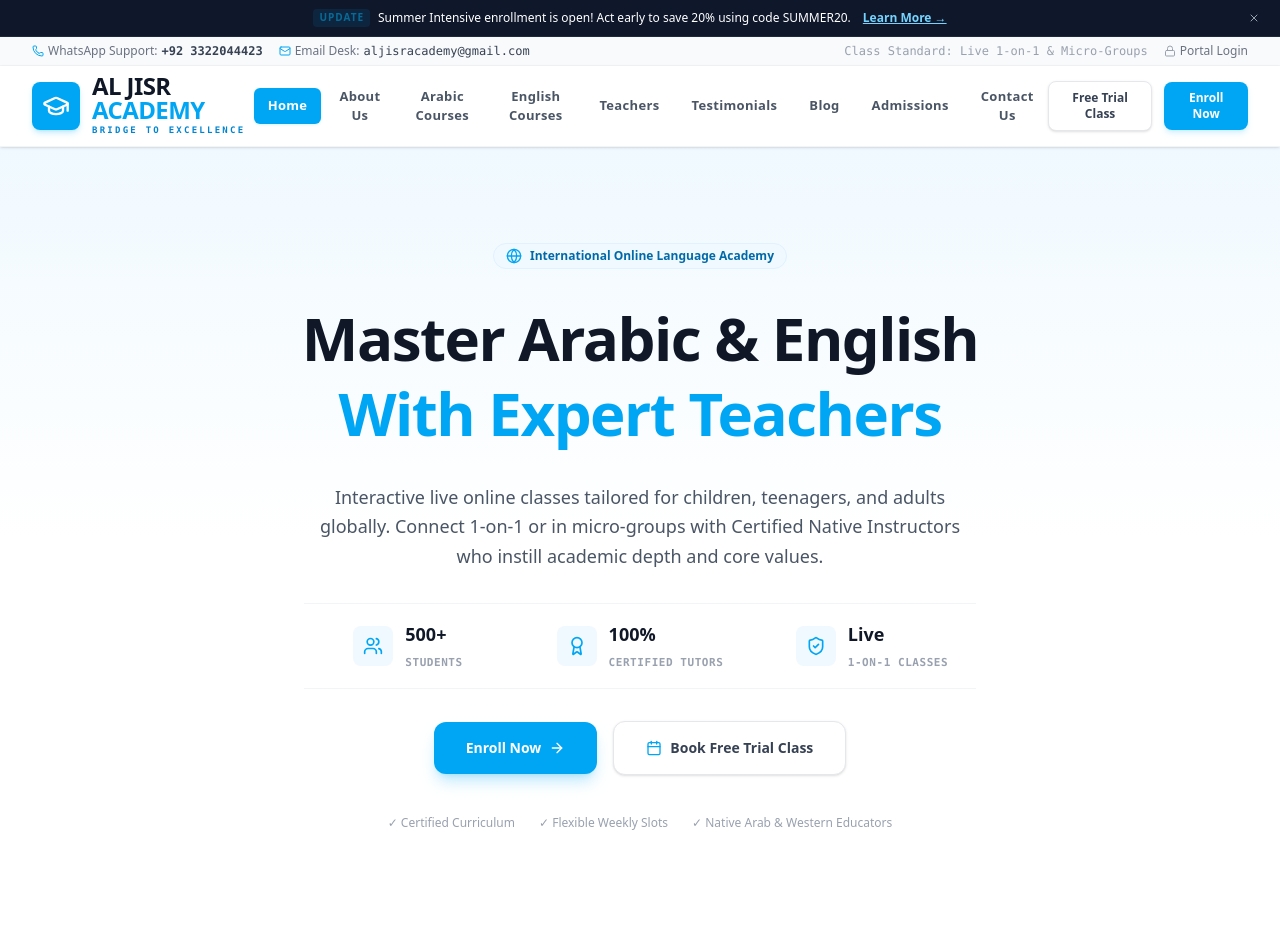
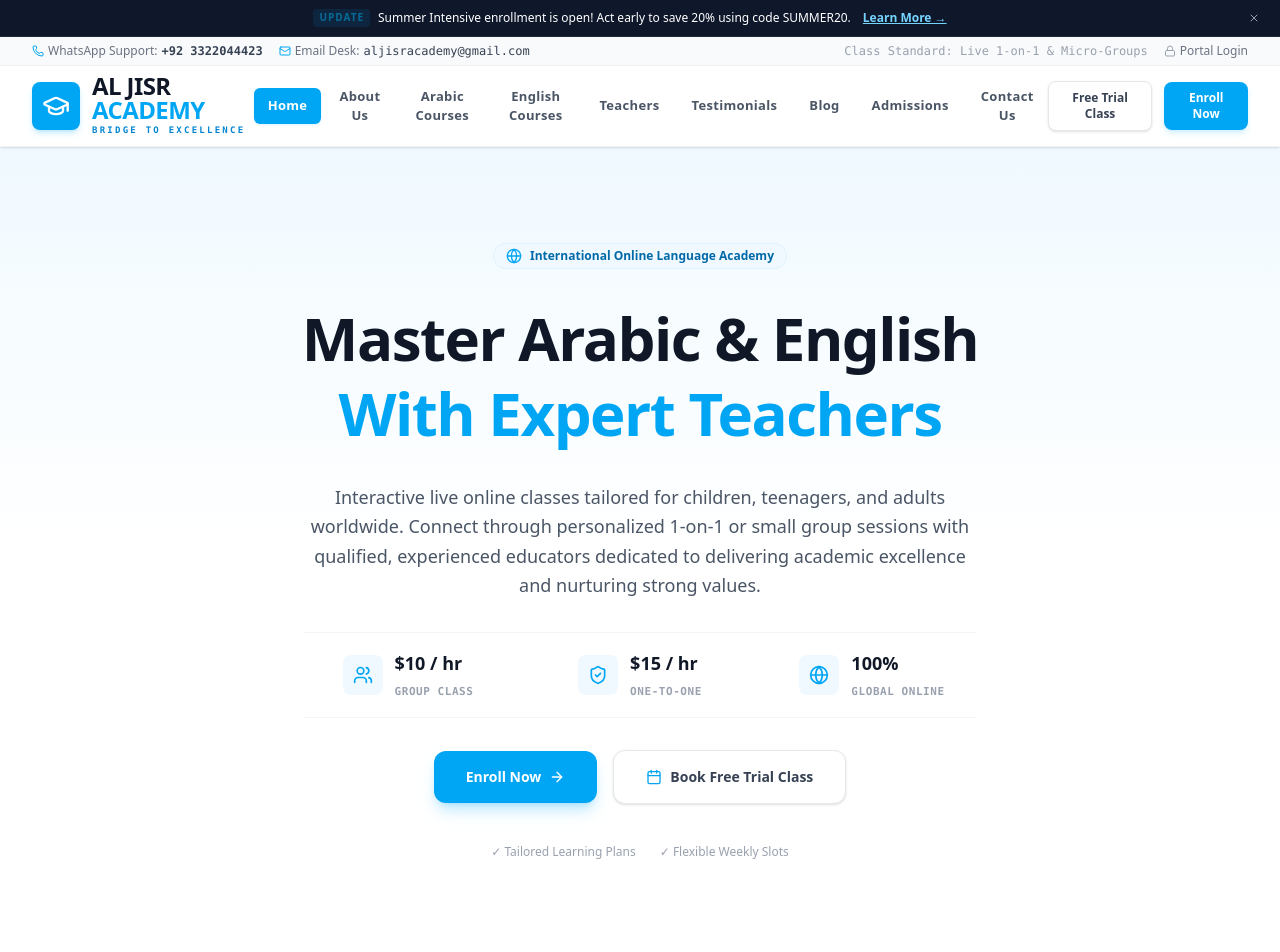
Before and after one commit to muhammmadbinharis2012-ctrl/hostinger-domain-test, a React (Vite) app: page / in a window 1280 px wide. Shown: the top 952 px of the page. Built offline with nearby package versions, Linux system fonts and the light colour scheme.

Commit message:
feat: update course duration, address, and UI
- Update default course duration from 6 to 12 months
- Update academy office address to Karachi, Pakistan
- Revise hero section copy and pricing display
- Streamline course card action UI for better layout

```diff
--- a/src/components/AdminDashboard.tsx
+++ b/src/components/AdminDashboard.tsx
@@ -78,7 +78,7 @@ export default function AdminDashboard({
     category: 'arabic',
     overview: '',
     learningOutcomes: [''],
-    duration: '6 Months',
+    duration: '12 Months',
     level: 'Beginner',
     ageGroup: 'All',
     price: '$65 / month',
@@ -167,7 +167,7 @@ export default function AdminDashboard({
       category: 'arabic',
       overview: '',
       learningOutcomes: [''],
-      duration: '6 Months',
+      duration: '12 Months',
       level: 'Beginner',
       ageGroup: 'All',
       price: '$65 / month',
--- a/src/components/Courses.tsx
+++ b/src/components/Courses.tsx
@@ -235,26 +235,20 @@ export default function Courses({ courses, activeCategory, onNavigateToEnroll }:
                     </div>
                   </div>
 
-                  {/* Pricing and Action Row */}
-                  <div className="flex items-center justify-between bg-gray-50 px-3.5 py-2.5 rounded-xl border border-gray-100">
-                    <div>
-                      <span className="text-[10px] text-gray-400 block uppercase font-mono tracking-wider">Tuition Fees</span>
-                      <span className="text-sm font-extrabold text-sky-600 font-mono">{course.price}</span>
-                    </div>
-                    <div className="flex gap-1.5">
+                  {/* Action Row */}
+                  <div className="flex gap-2 bg-gray-50 px-3 py-2.5 rounded-xl border border-gray-100">
                     <button
                       onClick={() => setModalCourse(course)}
-                        className="px-3 py-1.5 text-[10px] font-bold text-gray-700 border border-gray-200 bg-white hover:bg-gray-50 rounded-lg transition cursor-pointer"
+                      className="flex-1 py-1.5 text-[11px] font-bold text-gray-700 border border-gray-200 bg-white hover:bg-gray-50 rounded-lg transition cursor-pointer"
                     >
                       Outcomes
                     </button>
                     <button
                       onClick={() => onNavigateToEnroll(course.title)}
-                        className="px-3.5 py-1.5 text-[11px] font-bold text-white bg-sky-500 hover:bg-sky-600 rounded-lg transition shadow-sm cursor-pointer"
+                      className="flex-1 py-1.5 text-[11px] font-bold text-white bg-sky-500 hover:bg-sky-600 rounded-lg transition shadow-sm cursor-pointer"
                     >
                       Enroll
                     </button>
-                    </div>
                   </div>
 
                 </div>
@@ -341,15 +335,10 @@ export default function Courses({ courses, activeCategory, onNavigateToEnroll }:
               </div>
 
               {/* Modal Footer actions */}
-              <div className="p-6 bg-gray-50 border-t border-gray-100 flex items-center justify-between">
-                <div>
-                  <span className="text-[10px] text-gray-400 block uppercase font-mono">FLAT MONTHLY RATE</span>
-                  <span className="text-lg font-extrabold text-sky-600 font-mono">{modalCourse.price}</span>
-                </div>
-                <div className="flex gap-2">
+              <div className="p-6 bg-gray-50 border-t border-gray-100 flex items-center justify-end gap-3">
                 <button
                   onClick={() => setModalCourse(null)}
-                    className="px-4 py-2 text-xs font-bold text-gray-500 hover:bg-gray-100 rounded-xl transition"
+                  className="px-4 py-2 text-xs font-bold text-gray-500 hover:bg-gray-100 rounded-xl transition cursor-pointer"
                 >
                   Close
                 </button>
@@ -360,9 +349,8 @@ export default function Courses({ courses, activeCategory, onNavigateToEnroll }:
                   }}
                   className="px-6 py-2.5 bg-sky-500 hover:bg-sky-600 text-white font-bold rounded-xl text-xs transition shadow-md shadow-sky-500/10 cursor-pointer"
                 >
-                    Book Free Trial
+                  Enroll Now
                 </button>
-                </div>
               </div>
 
             </div>
--- a/src/components/Footer.tsx
+++ b/src/components/Footer.tsx
@@ -126,7 +126,7 @@ export default function Footer({ onNavigate, onOpenAdmin }: FooterProps) {
             <ul className="space-y-3 text-xs text-gray-400 font-medium">
               <li className="flex items-start gap-2">
                 <MapPin className="w-4 h-4 text-sky-400 flex-shrink-0" />
-                <span>London Office: High Holborn Road, London, WC1V 7EG, United Kingdom</span>
+                <span>C-341, Sector 1, Ahsanabad, Karachi, Pakistan</span>
               </li>
               <li className="flex items-center gap-2">
                 <Phone className="w-4 h-4 text-sky-400 flex-shrink-0" />
--- a/src/components/Hero.tsx
+++ b/src/components/Hero.tsx
@@ -40,7 +40,7 @@ export default function Hero({ onNavigate }: HeroProps) {
 
             {/* Subheading */}
             <p className="max-w-2xl mx-auto text-base sm:text-lg text-gray-600 leading-relaxed font-sans">
-              Interactive live online classes tailored for children, teenagers, and adults globally. Connect 1-on-1 or in micro-groups with Certified Native Instructors who instill academic depth and core values.
+              Interactive live online classes tailored for children, teenagers, and adults worldwide. Connect through personalized 1-on-1 or small group sessions with qualified, experienced educators dedicated to delivering academic excellence and nurturing strong values.
             </p>
 
             {/* Dynamic Interactive Stats */}
@@ -50,28 +50,28 @@ export default function Hero({ onNavigate }: HeroProps) {
                   <Users className="w-5 h-5" />
                 </div>
                 <div className="text-center sm:text-left">
-                  <span className="block text-lg font-bold text-gray-900">500+</span>
-                  <span className="text-[11px] uppercase tracking-wider text-gray-400 font-semibold font-mono">Students</span>
+                  <span className="block text-lg font-bold text-gray-900">$10 / hr</span>
+                  <span className="text-[11px] uppercase tracking-wider text-gray-400 font-semibold font-mono">Group Class</span>
                 </div>
               </div>
 
               <div className="flex flex-col sm:flex-row items-center justify-center gap-3">
                 <div className="p-2.5 bg-sky-50 rounded-lg text-sky-500">
-                  <Award className="w-5 h-5" />
+                  <ShieldCheck className="w-5 h-5" />
                 </div>
                 <div className="text-center sm:text-left">
-                  <span className="block text-lg font-bold text-gray-900">100%</span>
-                  <span className="text-[11px] uppercase tracking-wider text-gray-400 font-semibold font-mono">Certified Tutors</span>
+                  <span className="block text-lg font-bold text-gray-900">$15 / hr</span>
+                  <span className="text-[11px] uppercase tracking-wider text-gray-400 font-semibold font-mono">One-to-One</span>
                 </div>
               </div>
 
               <div className="col-span-2 sm:col-span-1 flex flex-col sm:flex-row items-center justify-center gap-3">
                 <div className="p-2.5 bg-sky-50 rounded-lg text-sky-500">
-                  <ShieldCheck className="w-5 h-5" />
+                  <Globe className="w-5 h-5" />
                 </div>
                 <div className="text-center sm:text-left">
-                  <span className="block text-lg font-bold text-gray-900">Live</span>
-                  <span className="text-[11px] uppercase tracking-wider text-gray-400 font-semibold font-mono">1-on-1 Classes</span>
+                  <span className="block text-lg font-bold text-gray-900">100%</span>
+                  <span className="text-[11px] uppercase tracking-wider text-gray-400 font-semibold font-mono">Global Online</span>
                 </div>
               </div>
             </div>
@@ -98,9 +98,8 @@ export default function Hero({ onNavigate }: HeroProps) {
 
             {/* Trust Badges */}
             <div className="pt-2 text-xs text-gray-400 flex flex-wrap items-center justify-center gap-x-6 gap-y-2 font-medium">
-              <span>✓ Certified Curriculum</span>
+              <span>✓ Tailored Learning Plans</span>
               <span>✓ Flexible Weekly Slots</span>
-              <span>✓ Native Arab & Western Educators</span>
             </div>
           </div>
 
--- a/src/data.ts
+++ b/src/data.ts
@@ -18,7 +18,7 @@ export const DEFAULT_COURSES: Course[] = [
       'Understand basic greeting protocols and greetings.',
       'Count numbers, list colors, and use simple daily vocabulary.'
     ],
-    duration: '6 Months',
+    duration: '12 Months',
     level: 'Beginner (A1)',
     ageGroup: 'All',
     price: '$65 / month',
@@ -35,7 +35,7 @@ export const DEFAULT_COURSES: Course[] = [
       'Identify critical grammatical structures specific to Classical Arabic.',
       'Read and recite Quranic verses with direct semantic understanding.'
     ],
-    duration: '6 Months',
+    duration: '12 Months',
     level: 'Intermediate (B1)',
     ageGroup: 'All',
     price: '$75 / month',
@@ -69,7 +69,7 @@ export const DEFAULT_COURSES: Course[] = [
       'Master proper stress, intonation, and native rhythms.',
       'Order food, book flights, and navigate Arab cities confidently.'
     ],
-    duration: '6 Months',
+    duration: '12 Months',
     level: 'Intermediate (B1-B2)',
     ageGroup: 'Adults',
     price: '$70 / month',
@@ -86,7 +86,7 @@ export const DEFAULT_COURSES: Course[] = [
       'Construct complex phrases with conditional and emphasis formulas.',
       'Prevent common logical mistakes in formal speaking.'
     ],
-    duration: '6 Months',
+    duration: '12 Months',
     level: 'Advanced (C1)',
     ageGroup: 'Teenagers',
     price: '$80 / month',
@@ -120,7 +120,7 @@ export const DEFAULT_COURSES: Course[] = [
       'Appreciate culturally specific jokes, proverbs, and idioms.',
       'Bridge the gap between Modern Standard Arabic and daily slang.'
     ],
-    duration: '6 Months',
+    duration: '12 Months',
     level: 'All Levels',
     ageGroup: 'Adults',
     price: '$65 / month',
@@ -137,7 +137,7 @@ export const DEFAULT_COURSES: Course[] = [
       'Differentiate between active and passive forms at high speeds.',
       'Prepare for standard global Arabic tests.'
     ],
-    duration: '6 Months',
+    duration: '12 Months',
     level: 'Beginner to Advanced',
     ageGroup: 'All',
     price: '$85 / month',
@@ -255,12 +255,12 @@ export const DEFAULT_TEACHERS: Teacher[] = [
     name: 'Muhammad Abdul Waheed Haris',
     photoUrl: 'https://images.unsplash.com/photo-1507003211169-0a1dd7228f2d?auto=format&fit=crop&q=80&w=400',
     qualifications: [
-      'MA in Arabic Language and Islamic Literature',
-      'Cambridge CELTA Certified English Instructor',
-      'Advanced Diploma in Bilingual Educational Leadership'
+      'Masters In English Linguistics Literature.',
+      'Masters in Islamic studies',
+      'Experienced Professional Language Learning Instructor'
     ],
     experience: '19 Years',
-    biography: 'A distinguished senior linguist and Academic Director with nearly two decades of pedagogical experience. Muhammad Abdul Waheed Haris specializes in dual-language cognitive integration, grammar architecture, and advanced executive bilingual coaching in Arabic and English.',
+    biography: 'This distinguished education professional with nearly two decades of experience in language instruction. Through a learner-centered philosophy and a commitment to educational excellence, he equips students with the linguistic proficiency, confidence, and critical thinking skills needed to excel academically and beyond.',
     specialties: ['Classical Arabic', 'Modern Standard Arabic', 'English Grammar', 'Public Speaking & Debate'],
     isActive: true
   },
@@ -296,7 +296,7 @@ export const DEFAULT_TEACHERS: Teacher[] = [
     photoUrl: 'https://images.unsplash.com/photo-1534528741775-53994a69daeb?auto=format&fit=crop&q=80&w=400',
     qualifications: [
       'Masters in Islamic Studies & Arabic',
-      'Certified Online Quran and Arabic Educator',
+      'Qualified Arabic and Islamic Studies Teacher',
       'Expertise in Early Childhood language Acquisition'
     ],
     experience: '3 Years',
@@ -323,9 +323,7 @@ export const DEFAULT_TEACHERS: Teacher[] = [
     name: 'Muhammad Abdul Fattah',
     photoUrl: 'https://images.unsplash.com/photo-1620121692029-d088224ddc74?auto=format&fit=crop&q=80&w=400',
     qualifications: [
-      'BA in Bilingual Education (English & Arabic)',
-      'Certified TESOL Language Instructor',
-      'Diploma in Semitic Lexicology'
+      'B.A in Islamic Studies and Arabic'
     ],
     experience: '1 Year',
     biography: 'Bringing fresh perspective and dynamic modern teaching methodologies, Teacher Muhammad Abdul Fattah supports bilingual reading and conversational fluency in both English and Arabic. His classes utilize custom worksheets and creative visual slides.',
```
Lines whose indentation alone changed are shown as unchanged.
